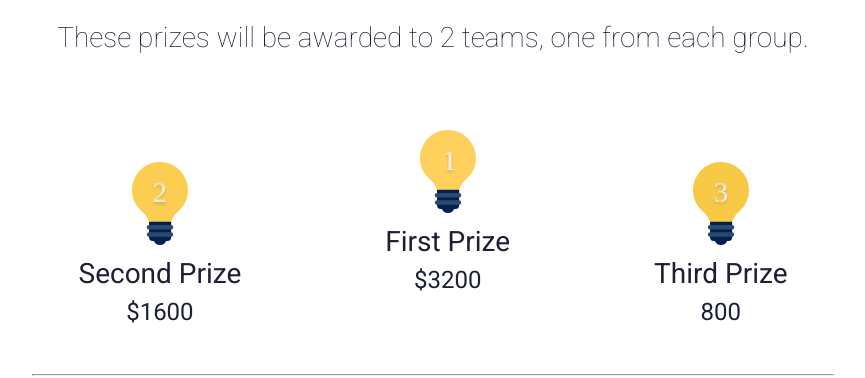
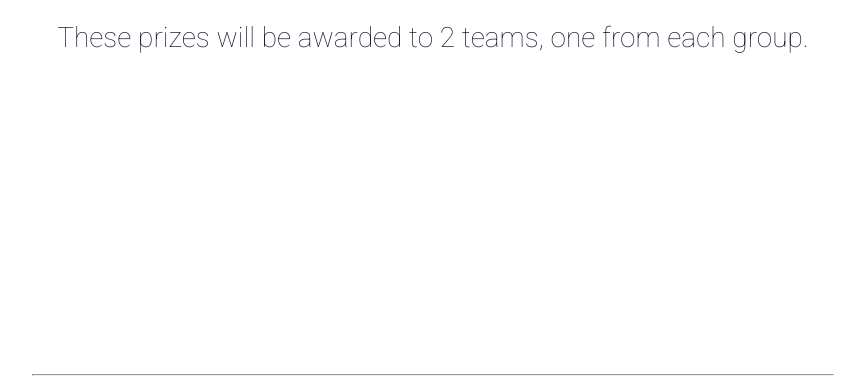
Before and after one commit to Raypuff/lifehack-2021, a React (Create React App) app: page / in a window 1280 px wide. Shown: the part 1660-2038 px from the top of the page, without its empty margins (207-1072 px from the left). Built offline with nearby package versions, Linux system fonts and the light colour scheme.

Commit message:
Add fade animations to BigPrize and SmallPrize components

```diff
--- a/src/components/Prizes/BigPrize.js
+++ b/src/components/Prizes/BigPrize.js
@@ -1,8 +1,10 @@
 import React from "react";
+import Fade from "react-reveal/Fade";
 import styles from "./Prizes.module.css";
 
 function BigPrize(props) {
   return (
+    <Fade bottom>
       <div
         className={styles.bigPrizeContainer}
         style={{ marginTop: props.label !== "First Prize" ? "2rem" : "0" }}
@@ -18,6 +20,7 @@ function BigPrize(props) {
           <p className={styles.bigPrizeAward}>{props.award}</p>
         </div>
       </div>
+    </Fade>
   );
 }
 
--- a/src/components/Prizes/SmallPrize.js
+++ b/src/components/Prizes/SmallPrize.js
@@ -1,12 +1,15 @@
 import React from "react";
+import Fade from "react-reveal/Fade";
 import styles from "./Prizes.module.css";
 
 function SmallPrize(props) {
   return (
-    <div className={styles.smallPrizeContainer}>
-      <p className={styles.smallPrizeLabel}>{props.label}</p>
-      <p className={styles.smallPrizeAward}>{props.award}</p>
-    </div>
+    <Fade bottom>
+      <div className={styles.smallPrizeContainer}>
+        <p className={styles.smallPrizeLabel}>{props.label}</p>
+        <p className={styles.smallPrizeAward}>{props.award}</p>
+      </div>
+    </Fade>
   );
 }
 
```
Lines whose indentation alone changed are shown as unchanged.
